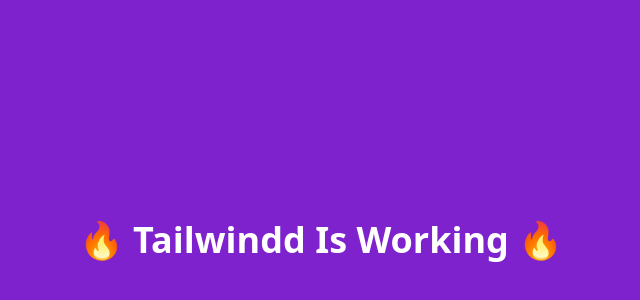
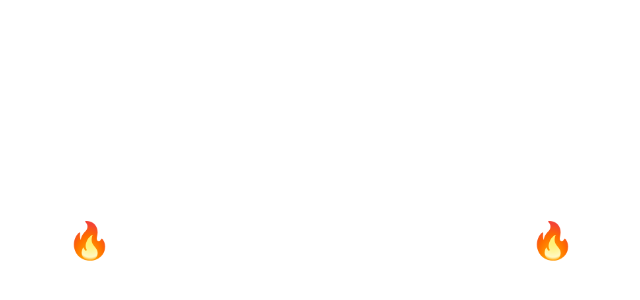
Before and after one commit to ZeeshanRehan/Work_Nest_Client, a React (Vite) app: page / in a window 1280 px wide. Shown: the part 160-460 px from the top of the page, without its empty margins (319-959 px from the left). Built offline with nearby package versions, Linux system fonts and the light colour scheme.

Commit message:
updated landing page

```diff
--- a/src/App.jsx
+++ b/src/App.jsx
@@ -1,7 +1,7 @@
 function App() {
   return (
-    <div className="h-screen bg-purple-700 text-white flex items-center justify-center">
-      <h1 className="text-4xl font-bold">🔥 Tailwindd Is Working 🔥</h1>
+    <div className="h-screen bg-black-700 text-white flex items-center justify-center">
+      <h1 className="text-4xl font-bold">🔥 Welcome to WorkNest 🔥</h1>
     </div>
   );
 }
```
